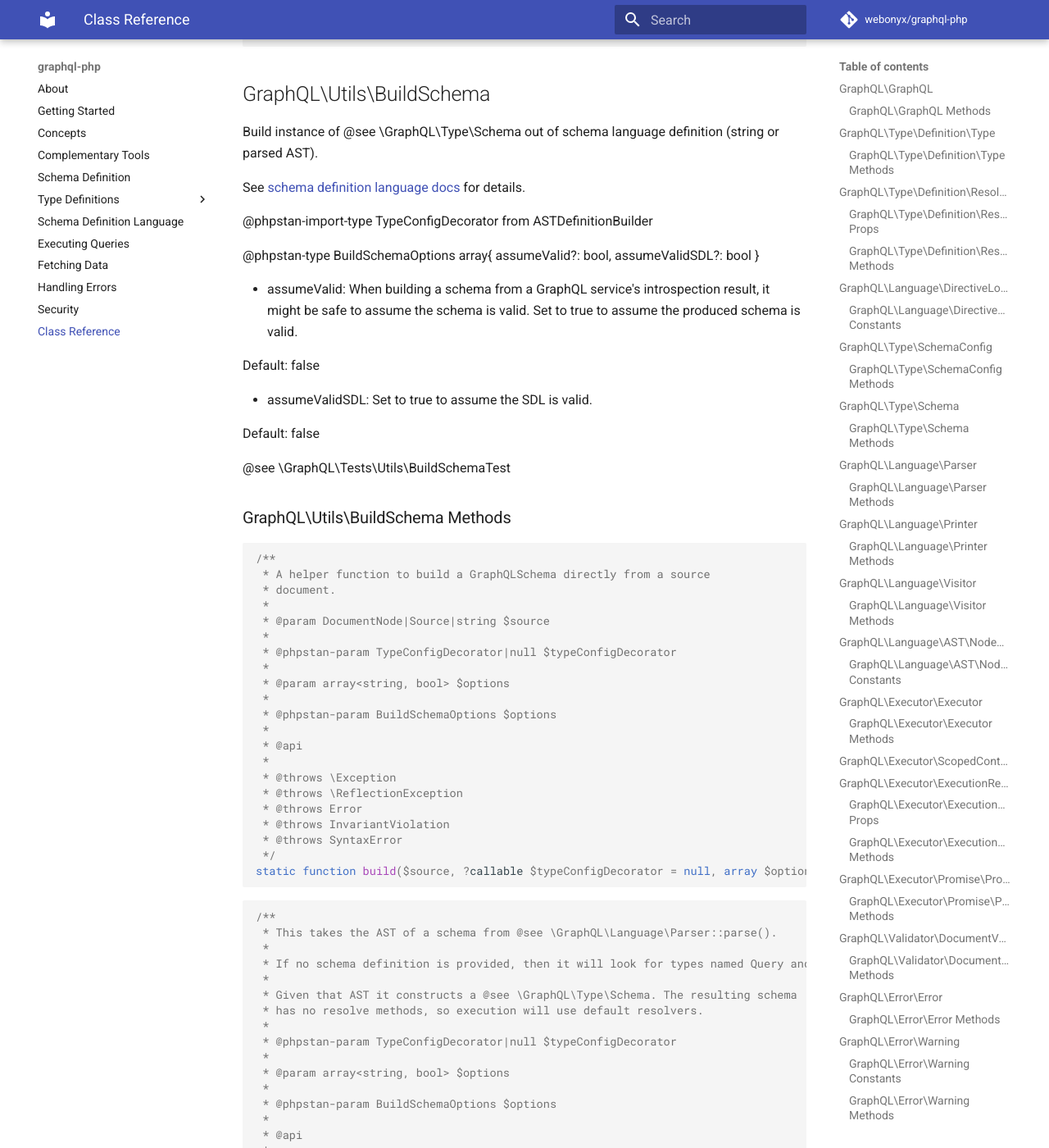
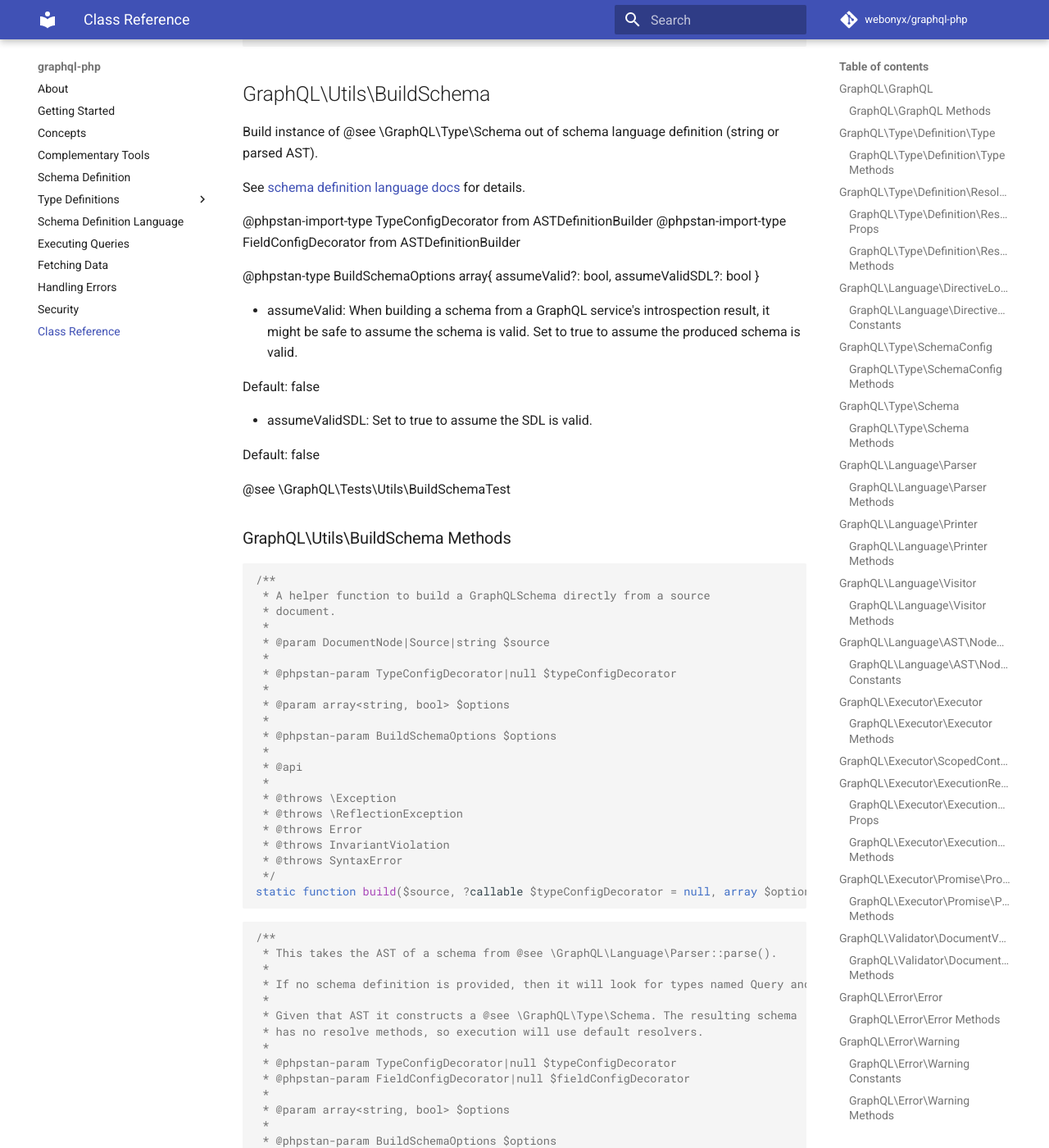
Before and after one commit to webonyx/graphql-php, an MkDocs documentation site: the page built from docs/class-reference.md, in a window 1280 px wide and 1400 px high, scrolled down 45474 px. Shown: the whole window at 82% size. Built offline with MkDocs 1.6.1 and Material for MkDocs 9.7.7, drawn with Linux system fonts in a browser that asks for light colours; comment, search, counter and statistics services are not loaded; some of the changed text lies outside the part shown.

Commit message:
Prettify docs

````diff
--- a/docs/class-reference.md
+++ b/docs/class-reference.md
@@ -2409,6 +2409,7 @@ Build instance of @see \GraphQL\Type\Schema out of schema language definition (s
 See [schema definition language docs](schema-definition-language.md) for details.
 
 @phpstan-import-type TypeConfigDecorator from ASTDefinitionBuilder
+@phpstan-import-type FieldConfigDecorator from ASTDefinitionBuilder
 
 @phpstan-type BuildSchemaOptions array{
 assumeValid?: bool,
@@ -2465,6 +2466,7 @@ static function build($source, ?callable $typeConfigDecorator = null, array $opt
  * has no resolve methods, so execution will use default resolvers.
  *
  * @phpstan-param TypeConfigDecorator|null $typeConfigDecorator
+ * @phpstan-param FieldConfigDecorator|null $fieldConfigDecorator
  *
  * @param array<string, bool> $options
  *
@@ -2480,7 +2482,8 @@ static function build($source, ?callable $typeConfigDecorator = null, array $opt
 static function buildAST(
     GraphQL\Language\AST\DocumentNode $ast,
     ?callable $typeConfigDecorator = null,
-    array $options = []
+    array $options = [],
+    ?callable $fieldConfigDecorator = null
 ): GraphQL\Type\Schema
 ```
 
````
